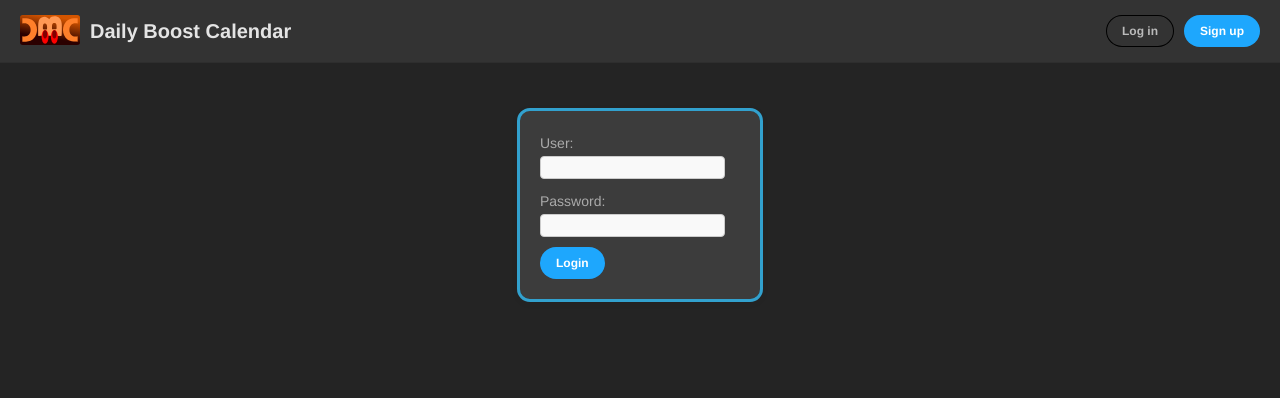
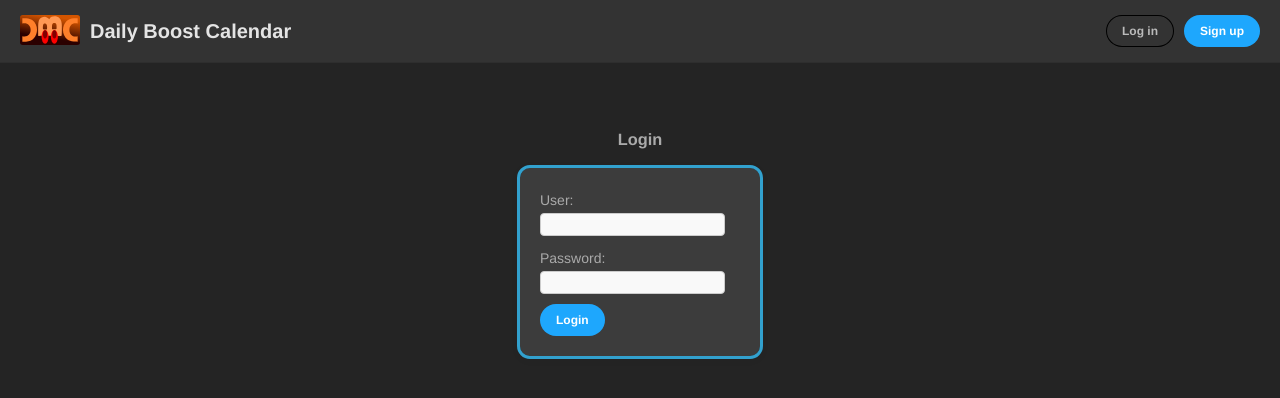
Before and after one commit to darellanodev/daily-boost-calendar, a React (Vite) app: page / in a window 1280 px wide. Shown: the top 398 px of the page. Built offline with nearby package versions, Linux system fonts and the light colour scheme.

Commit message:
#13 add an h3 title to Login and Signup

```diff
--- a/src/components/Login/index.tsx
+++ b/src/components/Login/index.tsx
@@ -39,6 +39,7 @@ export const Login: React.FC<LoginProps> = ({ onLogin }) => {
       />
       <article>
         <section>
+          <h3>Login</h3>
           <form id="login-form" onSubmit={handleSubmit}>
             <div>
               <label>User:</label>
--- a/src/components/Signup/index.tsx
+++ b/src/components/Signup/index.tsx
@@ -45,6 +45,7 @@ export const Signup: React.FC<SignupProps> = ({ onLogin }) => {
 
       <article>
         <section>
+          <h3>Sign up</h3>
           <form id="signup-form" onSubmit={handleSubmit}>
             <div>
               <label>User:</label>
```
